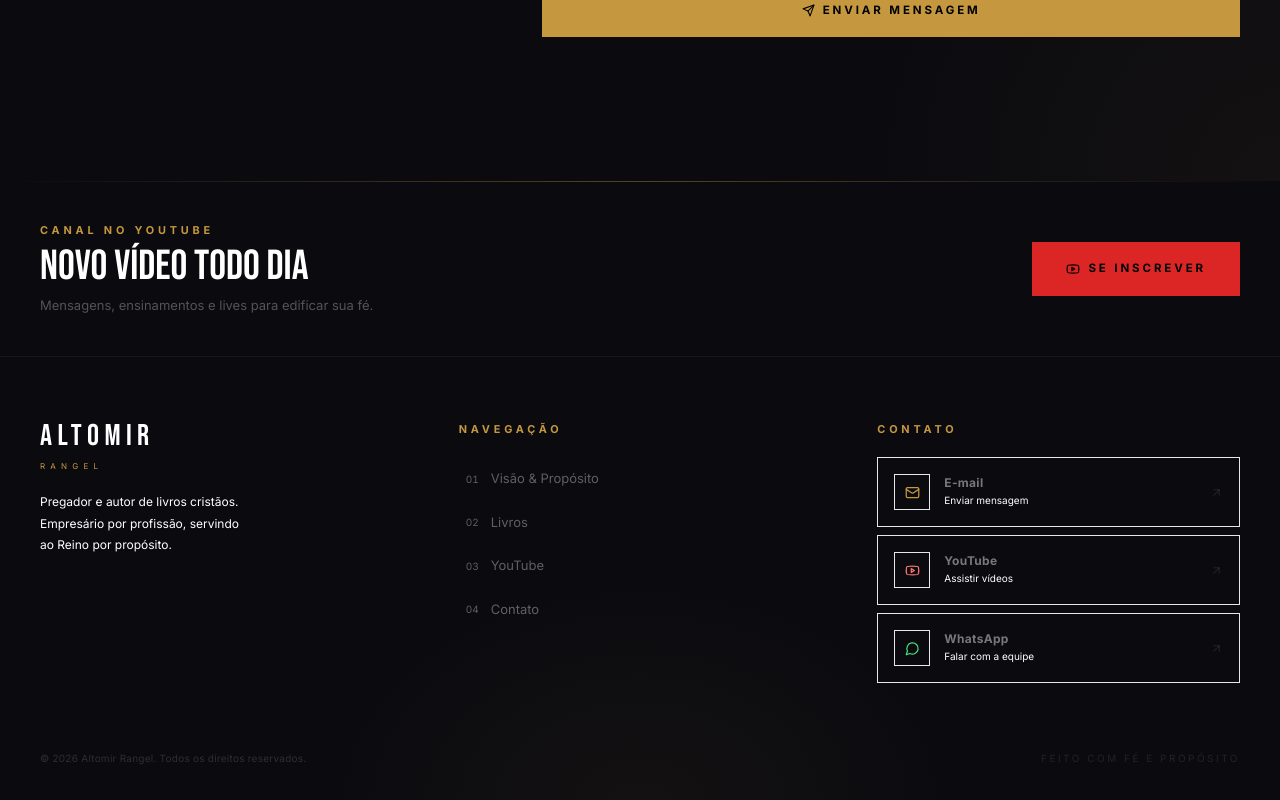
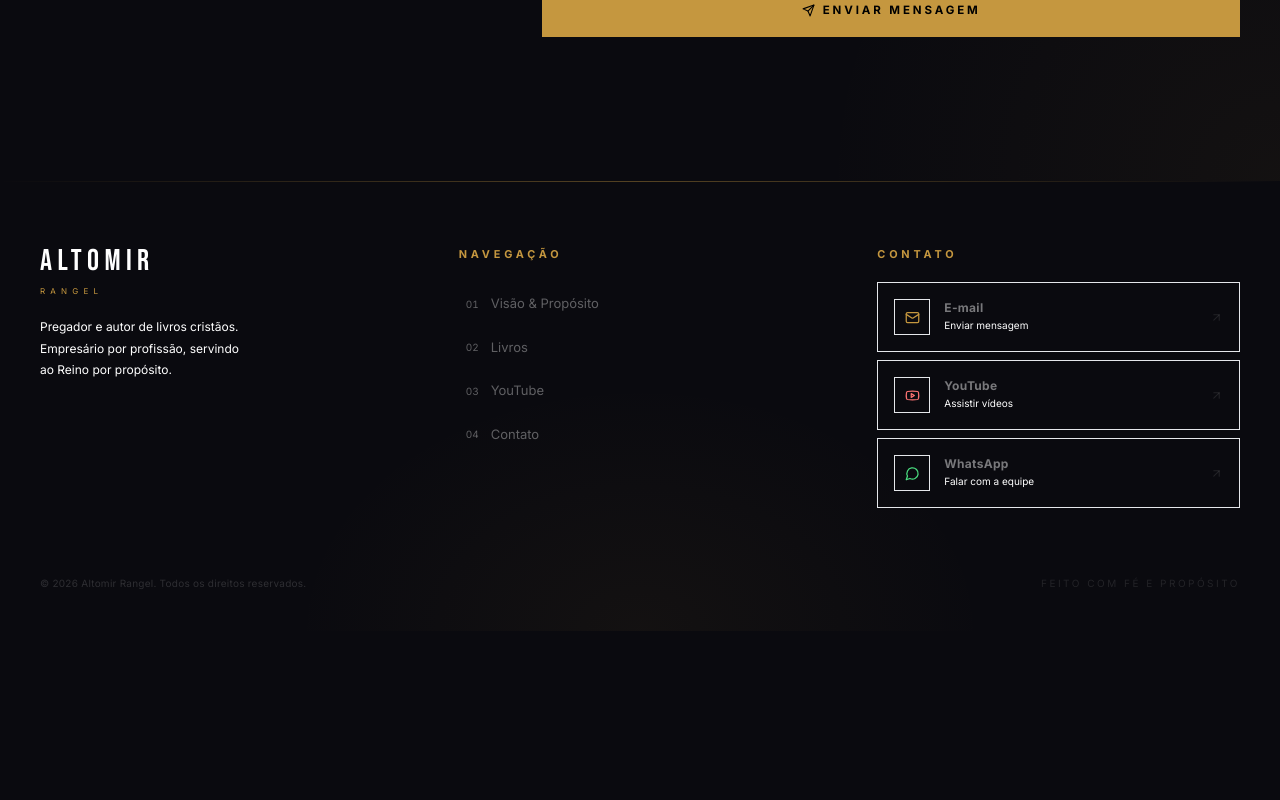
Before and after one commit to arthurrrangel/altomir-rangel, a Next.js app: page / in a window 1280 px wide. Shown: the part 9126-9926 px from the top of the page. After the commit the page ends 9757 px from the top, so only its background shows below. Built offline with nearby package versions, Linux system fonts and the light colour scheme; no server answers; a web font is replaced by a local one.

Commit message:
feat: remove YouTube CTA strip from footer

```diff
--- a/components/Footer.tsx
+++ b/components/Footer.tsx
@@ -1,4 +1,4 @@
-import { Youtube, Mail, MessageCircle, ArrowUpRight } from 'lucide-react'
+import { Mail, MessageCircle, Youtube, ArrowUpRight } from 'lucide-react'
 
 const contacts = [
   {
@@ -54,28 +54,6 @@ export default function Footer() {
       {/* Glow de fundo sutil */}
       <div className="absolute bottom-0 left-1/2 -translate-x-1/2 w-[700px] h-[250px] pointer-events-none"
         style={{ background: 'radial-gradient(ellipse at bottom, rgba(197,151,63,0.05) 0%, transparent 70%)' }} />
-
-      {/* CTA strip */}
-      <div className="relative border-b border-white/5">
-        <div className="max-w-7xl mx-auto px-6 md:px-10 py-8 md:py-10 flex flex-col md:flex-row items-center justify-between gap-6">
-          <div className="text-center md:text-left">
-            <span className="label block mb-2">Canal no YouTube</span>
-            <h3 className="font-bebas text-[clamp(26px,4vw,42px)] text-white leading-none">
-              NOVO VÍDEO TODO DIA
-            </h3>
-            <p className="font-inter text-white/30 text-[13px] mt-2">
-              Mensagens, ensinamentos e lives para edificar sua fé.
-            </p>
-          </div>
-          <a
-            href="https://www.youtube.com/@altomirrangel?sub_confirmation=1"
-            target="_blank" rel="noopener noreferrer"
-            className="btn-gold flex-shrink-0 flex items-center gap-2 !bg-red-600 !border-red-600 hover:!bg-transparent hover:!text-red-500 hover:!border-red-500"
-          >
-            <Youtube size={14} /> SE INSCREVER
-          </a>
-        </div>
-      </div>
 
       {/* Grid */}
       <div className="relative max-w-7xl mx-auto px-6 md:px-10 pt-14 md:pt-16 pb-8 md:pb-10">
```
